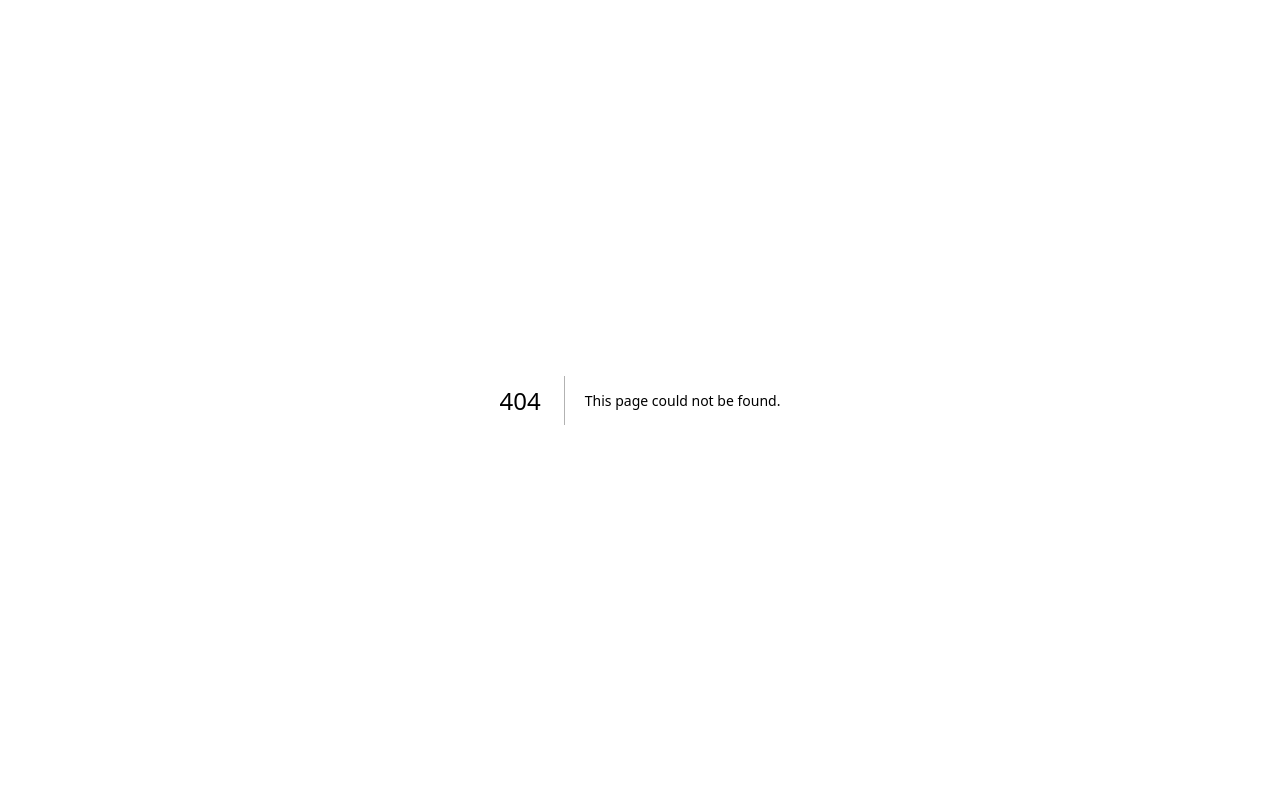
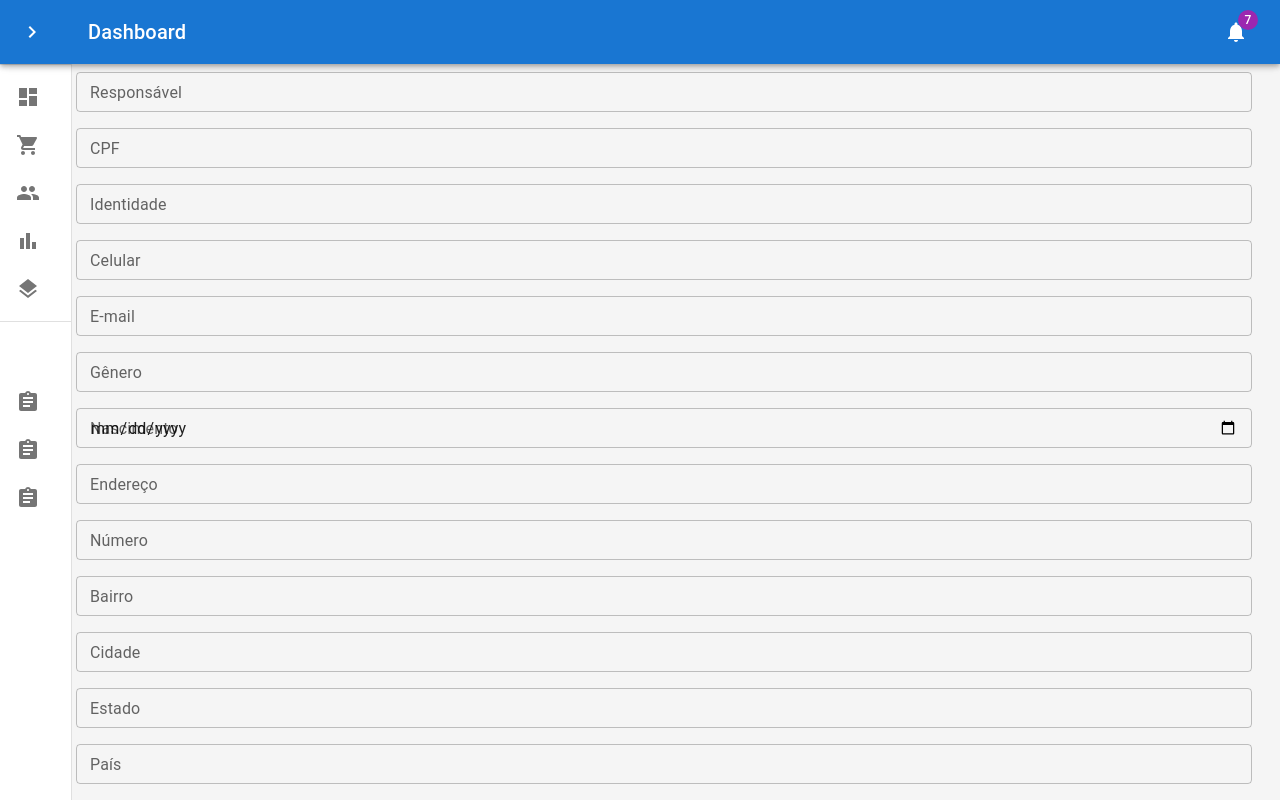
Before and after one commit to dbahiense/asclepius, a Next.js app: page /app/users in a window 1280 px wide. Before the commit this address had no page. Built offline with nearby package versions, Linux system fonts and the light colour scheme.

Commit message:
resumo da modificação

```diff
--- /dev/null
+++ b/app/app/users/page.tsx
@@ -0,0 +1,71 @@
+import * as React from 'react';
+import TextField from '@mui/material/TextField';
+import Grid from '@mui/material/Grid';
+import Paper from '@mui/material/Paper';
+import Button from '@mui/material/Button';
+import Box from '@mui/material/Box';
+import { Container } from '@mui/material';
+
+
+export default function Page() {
+  return (
+      <Grid container spacing={2}>
+        <Grid item sm={12}>
+            <TextField fullWidth id="" label="Responsável" size='small' variant="outlined" type='text' />
+        </Grid>
+
+        <Grid item lg={12}>
+            <TextField fullWidth id="" label="CPF" size='small' variant="outlined" type='number'/>
+        </Grid>
+
+        <Grid item lg={12}>
+            <TextField fullWidth id="" label="Identidade" size='small' variant="outlined" />
+        </Grid>
+
+        <Grid item lg={12}>
+            <TextField fullWidth id="" label="Celular" size='small' variant="outlined" />
+        </Grid>
+
+        <Grid item lg={12}>
+            <TextField fullWidth id="" label="E-mail" size='small' variant="outlined" type='email'/>
+        </Grid>
+
+        <Grid item lg={12}>
+            <TextField fullWidth id="" label="Gênero" size='small' variant="outlined" type='select'/>
+        </Grid>
+
+        <Grid item lg={12}>
+            <TextField fullWidth id="" label="Nascimento" size='small' variant="outlined" type='date'/>
+        </Grid>
+
+        <Grid item lg={12}>
+            <TextField fullWidth id="" label="Endereço" size='small' variant="outlined" />
+        </Grid>
+
+        <Grid item lg={12}>
+            <TextField fullWidth id="" label="Número" size='small' variant="outlined" />
+        </Grid>
+
+        <Grid item lg={12}>
+            <TextField fullWidth id="" label="Bairro" size='small' variant="outlined" />
+        </Grid>
+
+        <Grid item lg={12}>
+            <TextField fullWidth id="" label="Cidade" size='small' variant="outlined" />
+        </Grid>
+
+        <Grid item lg={12}>
+            <TextField fullWidth id="" label="Estado" size='small' variant="outlined" />
+        </Grid>
+
+        <Grid item lg={12}>
+            <TextField fullWidth id="" label="País" size='small' variant="outlined" />
+        </Grid>
+
+        <Grid item lg={12}>
+            <TextField fullWidth id="" label="Cadastro" size='small' variant="outlined" type='date' />
+        </Grid>
+
+      </Grid>
+  );
+}
```
Also changed, not shown: app/app/user/page.tsx (deleted, +0 -28 lines), 1 other file (tests, documents, lock files or other folders).
